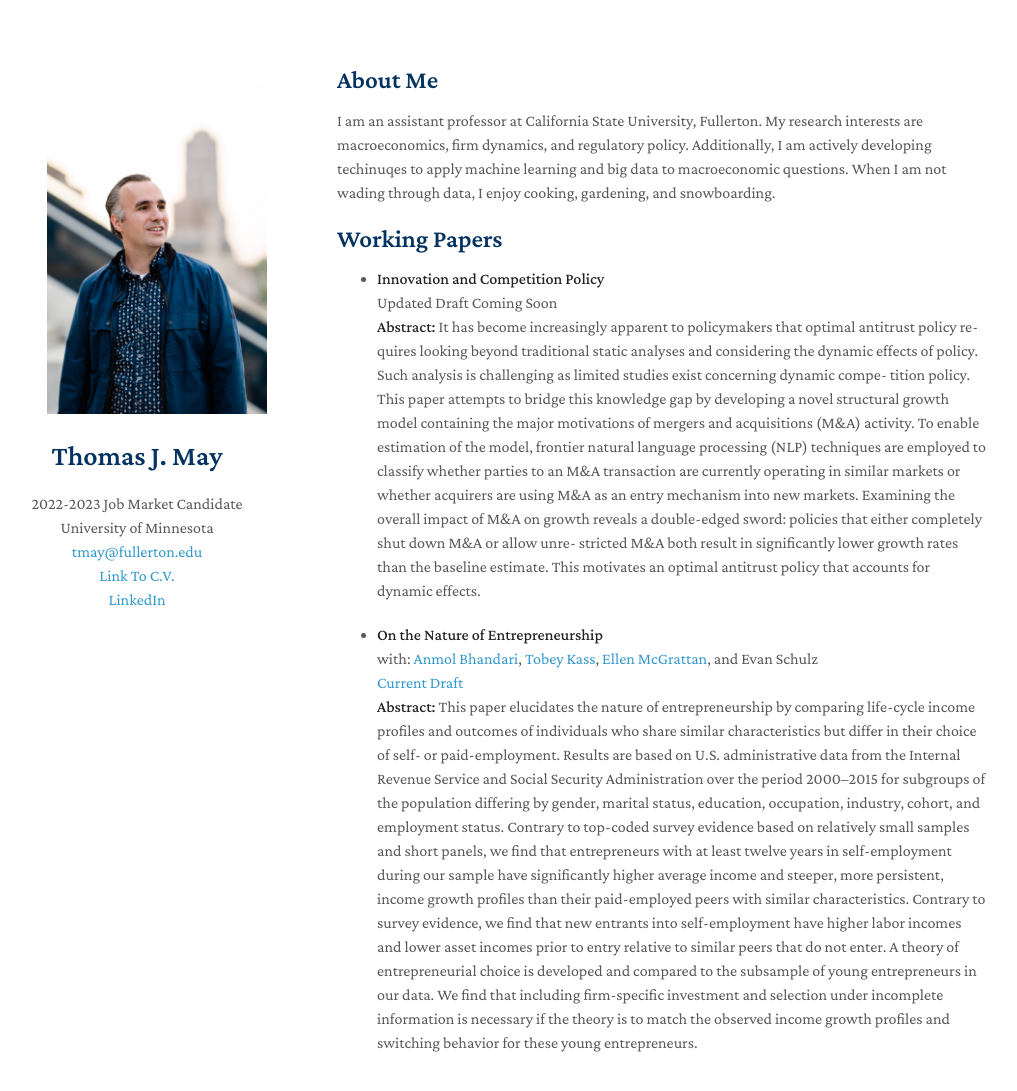
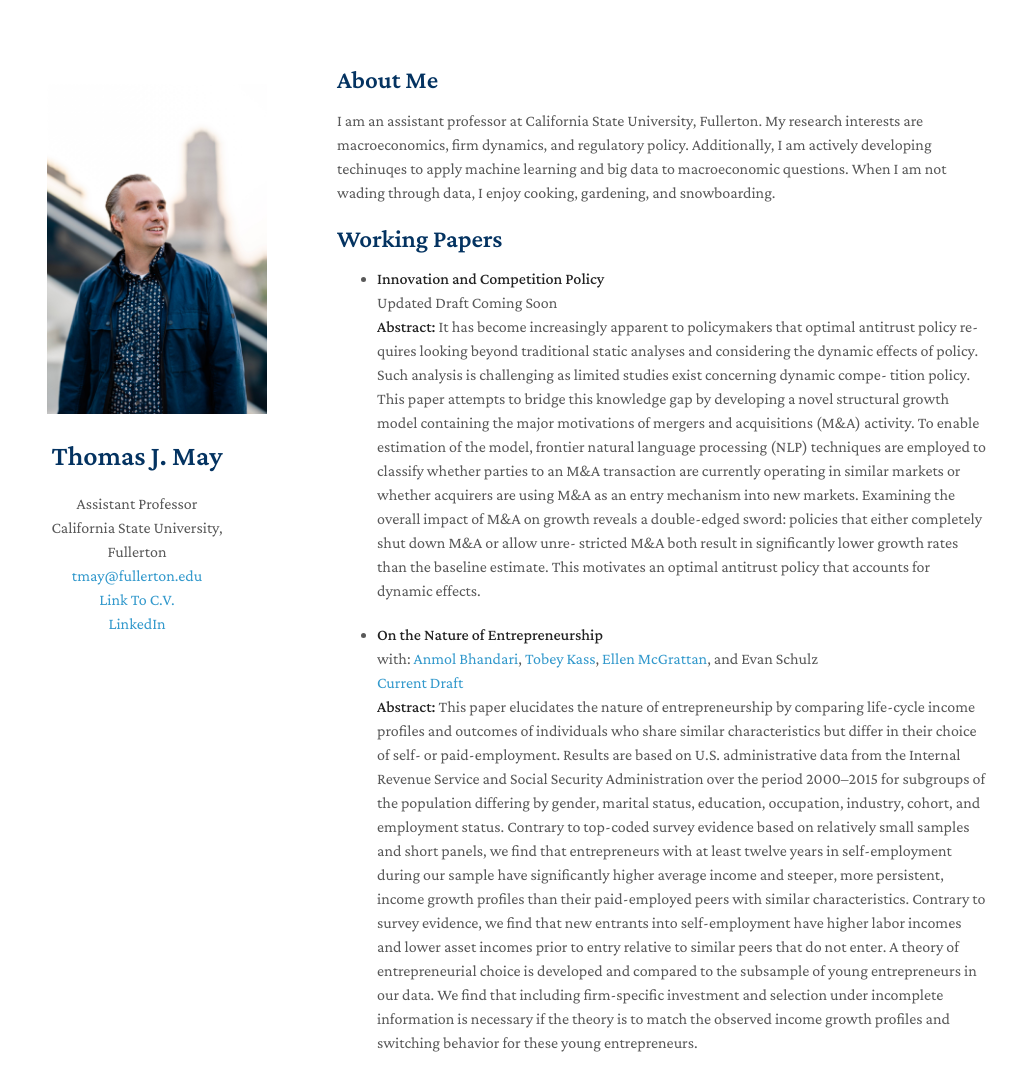
Before and after one commit to MayEcon/mayecon.github.io, a Jekyll site: the page built from index.md, in a window 1280 px wide and 1149 px high. Shown: the top 1091 px of the window, without its empty margins (133-1150 px from the left). Built offline with Jekyll 4.4.1, drawn with Linux system fonts in a browser that asks for light colours; nearby versions of some CDN libraries; a style sheet for code colours, icons or effects is not loaded; our own code applies the rules of GitHub Pages for plain Markdown files.

Commit message:
Update _config.yml

```diff
--- a/_config.yml
+++ b/_config.yml
@@ -1,7 +1,7 @@
 # Basic Information
 title: Thomas J. May
-position: 2022-2023 Job Market Candidate
-affiliation: University of Minnesota
+position: Assistant Professor
+affiliation: California State University, Fullerton
 email: tmay@fullerton.edu
 
 # Search Engine Optimization (SEO)
```
